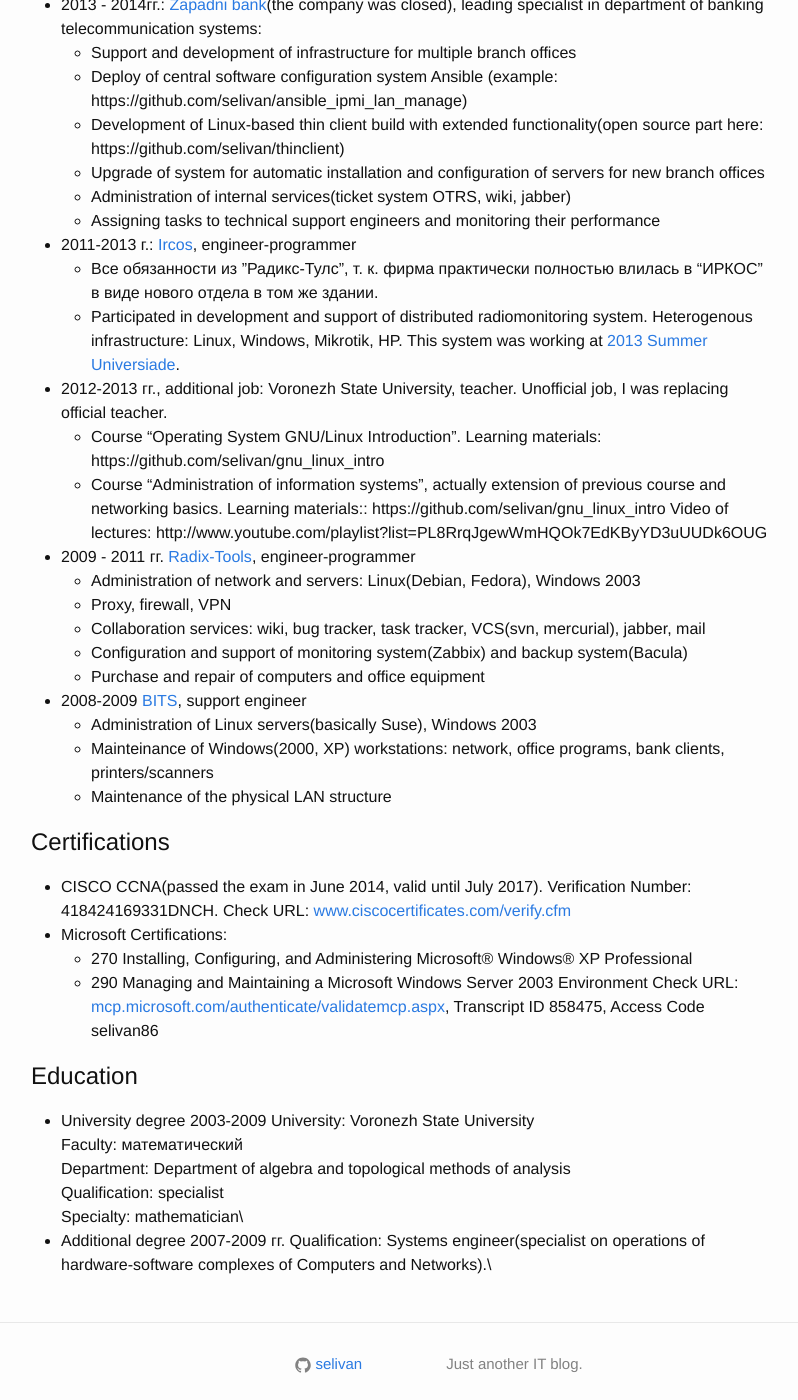
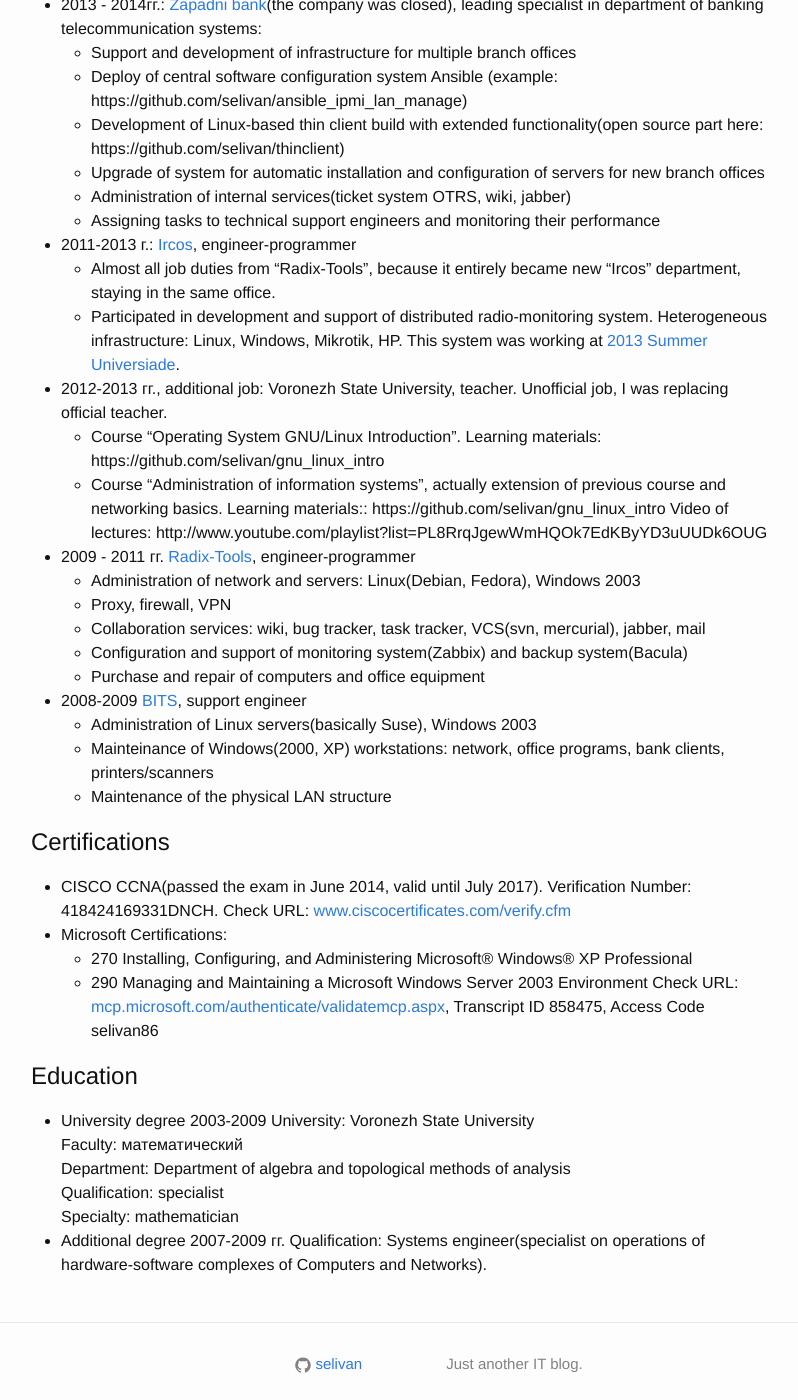
Before and after one commit to selivan/selivan.github.io, a Jekyll site: the page built from cv/index.md, in a window 1280 px wide and 1400 px high, scrolled down 2317 px. Shown: the whole window, without its empty margins (239-1037 px from the left). Built offline with Jekyll 4.4.1, drawn with Linux system fonts in a browser that asks for light colours; some of the changed text lies outside the part shown.

Commit message:
CV: fixes

```diff
--- a/cv/index.md
+++ b/cv/index.md
@@ -40,7 +40,7 @@
 | _Log analysis_ | Elastic Stack(Elasticsearch, Logstash, Kibana) |
 | _Logging and log shipping_ | rsyslog |
 | _Security_ | Developing and maintaining PCI DSS Level 1 complaint infrastructure |
-| _VPN_ | Openvpn |
+| _VPN_ | OpenVPN |
 | _Basic networking_ | static routing, VLANs, Firewalls |
 
 ### Optional skills. To use this I need to refresh my memory.
@@ -83,8 +83,8 @@
   * Administration of internal services(ticket system OTRS, wiki, jabber)
   * Assigning tasks to technical support engineers and monitoring their performance
 * 2011-2013 г.: [Ircos](http://ircos.ru/), engineer-programmer
-  * Все обязанности из ”Радикс-Тулс”, т. к. фирма практически полностью влилась в “ИРКОС” в виде нового отдела в том же здании.
-  * Participated in development and support of distributed radiomonitoring system. Heterogenous infrastructure: Linux, Windows, Mikrotik, HP. This system was working at [2013 Summer Universiade](https://en.wikipedia.org/wiki/2013_Summer_Universiade).
+  * Almost all job duties from "Radix-Tools", because it entirely became new "Ircos" department, staying in the same office.
+  * Participated in development and support of distributed radio-monitoring system. Heterogeneous infrastructure: Linux, Windows, Mikrotik, HP. This system was working at [2013 Summer Universiade](https://en.wikipedia.org/wiki/2013_Summer_Universiade).
 * 2012-2013 гг., additional job: Voronezh State University, teacher. Unofficial job, I was replacing official teacher.
   * Course "Operating System GNU/Linux Introduction". Learning materials: https://github.com/selivan/gnu_linux_intro
   * Course "Administration of information systems", actually  extension of previous course and networking basics. Learning materials:: https://github.com/selivan/gnu_linux_intro Video of lectures: http://www.youtube.com/playlist?list=PL8RrqJgewWmHQOk7EdKByYD3uUUDk6OUG
@@ -114,6 +114,6 @@
 Faculty: математический\\
 Department: Department of algebra and topological methods of analysis\\
 Qualification: specialist\\
-Specialty: mathematician\\
+Specialty: mathematician
 * Additional degree 2007-2009 гг.
-Qualification: Systems engineer(specialist on operations of hardware-software complexes of Computers and Networks).\\
+Qualification: Systems engineer(specialist on operations of hardware-software complexes of Computers and Networks).
```
Also changed, not shown: other parts of cv/index.md (+5 -5 lines).
